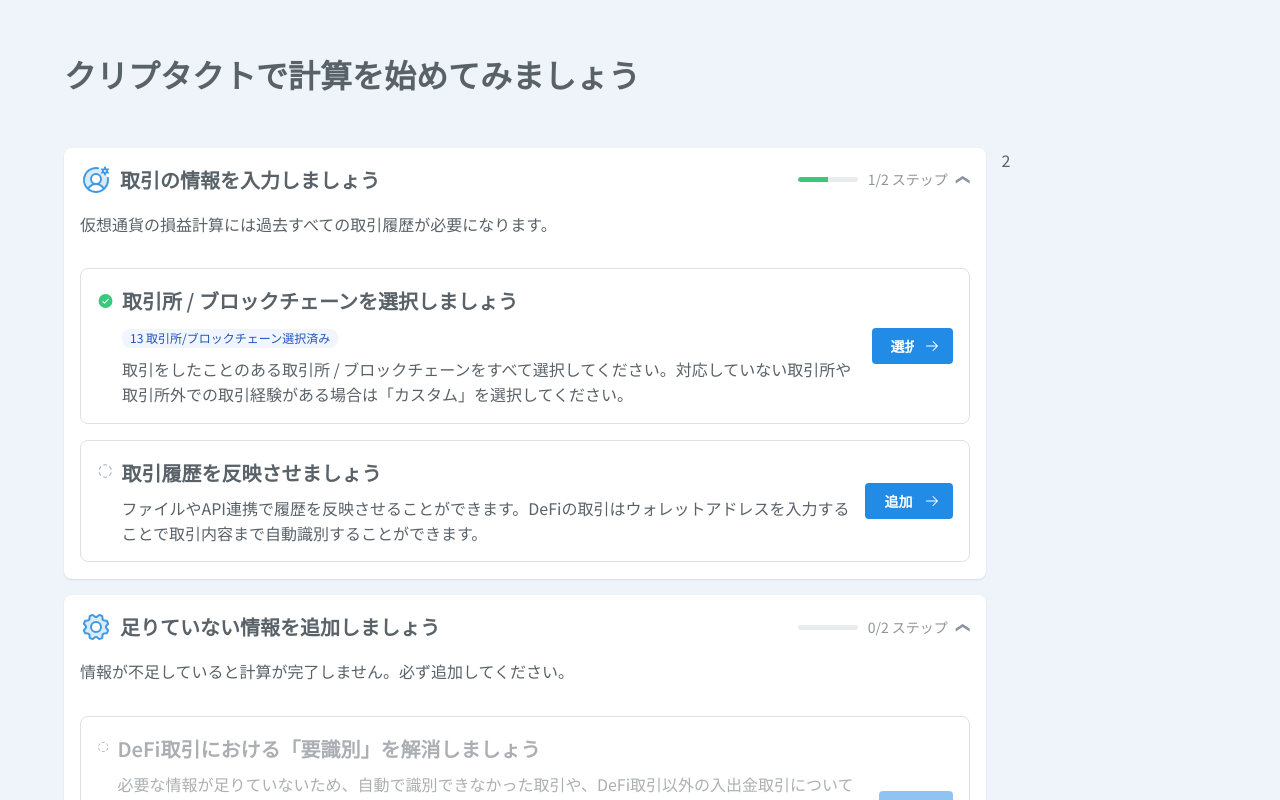
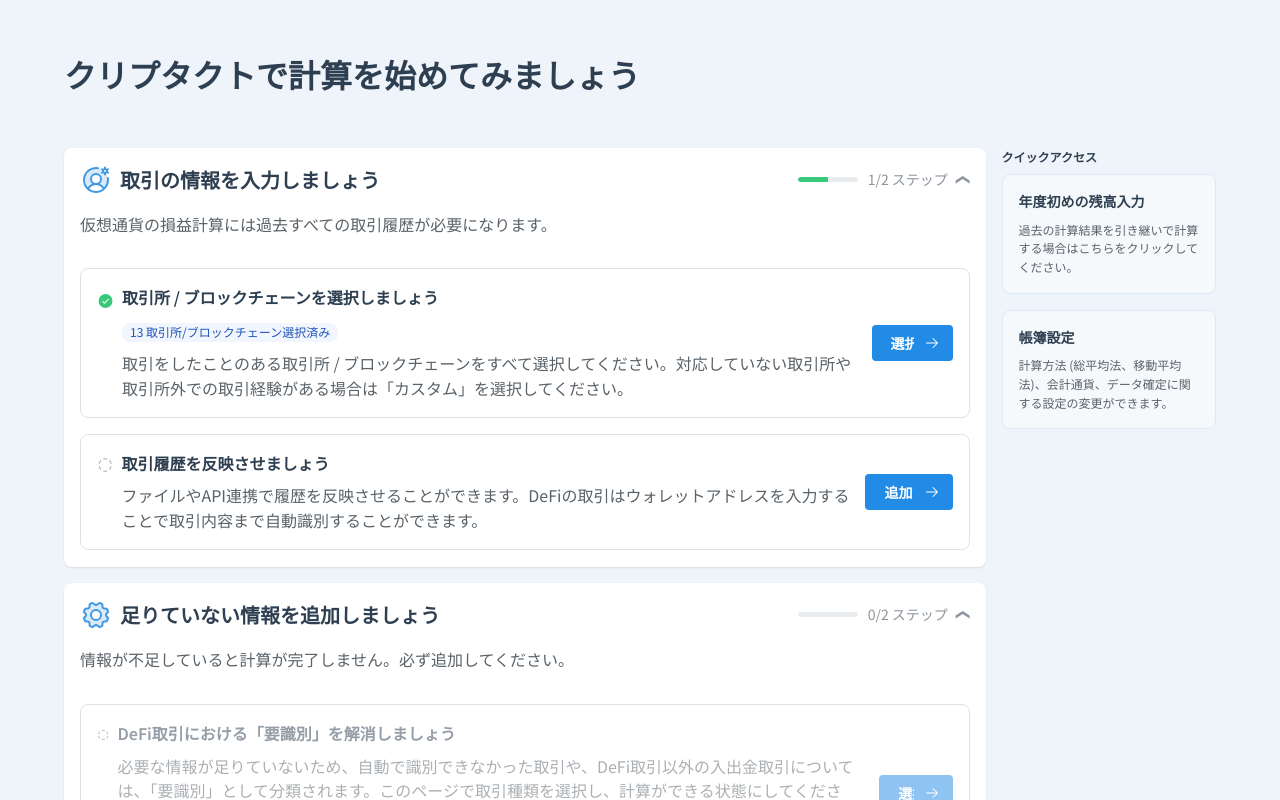
Before and after one commit to tiagorocha001/pafin-app, a React (Vite) app: page / in a window 1280 px wide. Shown: the top 800 px of the page. Built offline with nearby package versions, Linux system fonts and the light colour scheme.

Commit message:
Add alert component

```diff
--- /dev/null
+++ b/src/components/Alert/index.tsx
@@ -0,0 +1,15 @@
+import styles from "./style.module.css";
+
+export interface AlertProps {
+  title: string;
+  description: string;
+}
+
+export const Alert = ({ title, description }: AlertProps) => {
+  return (
+    <div className={styles.container}>
+      <h4>{title}</h4>
+      <div className={styles.description}>{description}</div>
+    </div>
+  );
+};
--- /dev/null
+++ b/src/components/Alert/style.module.css
@@ -0,0 +1,11 @@
+.container {
+  padding: 16px;
+  border-radius: 8px;
+  border: 1px solid #D9EBF9;
+  margin-bottom: 16px;
+  background-color: #f6f9fc;
+}
+
+.description {
+  font-size: 12px;
+}
--- a/src/index.css
+++ b/src/index.css
@@ -19,9 +19,9 @@
   color: #596269;
 }
 
-h1, h2, h3 {
-    font-family: "Noto Sans JP", sans-serif;
+h1, h2, h3, h4, h5 {
     font-weight: 600;
+    color: #2E3F51;
 }
 
 h1 {
@@ -34,7 +34,17 @@
 }
 
 h3 {
-  font-size: 20px;
+  font-size: 16px;
+  margin-bottom: 8px;
+}
+
+h4 {
+  font-size: 14px;
+  margin-bottom: 8px;
+}
+
+h5 {
+  font-size: 12px;
   margin-bottom: 8px;
 }
 
--- a/src/pages/Home.tsx
+++ b/src/pages/Home.tsx
@@ -1,5 +1,6 @@
 import { Container, Flex } from "@mantine/core";
 import { Card, CardProps } from "../components/Card";
+import { Alert } from "../components/Alert";
 
 const cardData1: CardProps = {
   title: "取引の情報を入力しましょう",
@@ -66,6 +67,17 @@
   subCardsData: [],
 };
 
+const alerts = [
+    {
+        title: '年度初めの残高入力',
+        description: '過去の計算結果を引き継いで計算する場合はこちらをクリックしてください。'
+    },
+    {
+        title: '帳簿設定',
+        description: '計算方法 (総平均法、移動平均法)、会計通貨、データ確定に関する設定の変更ができます。'
+    }
+]
+
 export const Home = () => {
   return (
     <Container size="90%" className="main">
@@ -102,7 +114,12 @@
             type={cardData3.type}
           />
         </div>
-        <div className="right-panel">2</div>
+        <div className="right-panel">
+            <h5>クイックアクセス</h5>
+            {alerts.length > 0 && (
+                alerts.map((item) => <Alert {...item} />)
+            )}
+        </div>
       </Flex>
     </Container>
   );
```
